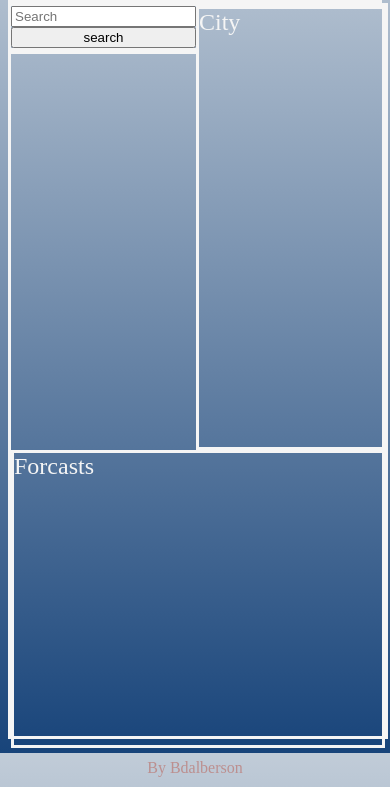
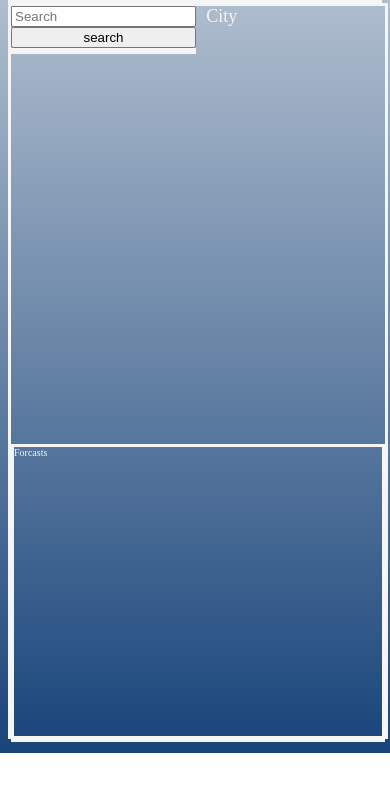
Before and after one commit to bdalberson/weatherforcase, a plain HTML site: page index.html in a window 390 px wide. Shown: the part 91-878 px from the top of the page. After the commit the page ends 844 px from the top, so only its background shows below. Drawn offline with nearby package versions, Linux system fonts and the light colour scheme.

Commit message:
mobile css fixes

```diff
--- a/style.css
+++ b/style.css
@@ -24,23 +24,18 @@ html
     border-style: solid;
     flex:auto;
     display: flex;
-    flex: 1 0 900px;
     flex-direction: row;
     flex-wrap: wrap;
 }
 
 
 .searchBox{
-    border-style: solid;
     font-size: x-large;
     width: 45%;
-    float: left;
     height: 60%;
-    flex: auto;
     display: inline-block;
     margin: auto;
-    flex-direction: column;
-    flex-wrap: wrap;
+
 }
 
 .input-group{
@@ -98,5 +93,39 @@ footer{
     display: flex;
     flex-direction: column;
    flex-wrap: wrap;
-   color: rosybrown;
+   color: black;
 }
+
+@media screen and (max-width: 500px) {
+    .searchBox{
+        font-size: large;
+        width: 45%;
+        height: 60%;
+        display: inline-block;
+        margin: auto;
+
+    }
+    .forcastBox{
+        font-size: x-small;
+        width: 100%;
+        float: right;
+        height: 40%;
+        flex: auto;
+        margin: auto;
+        display: flex;
+        flex-direction: column;
+       flex-wrap: wrap;
+    }
+    .forcastBox ul {
+        width: 15%;
+        display: flex;
+        flex-direction: column;
+       flex-wrap: wrap;
+       color: black;
+    }
+    footer{
+        display : none;
+        visibility : hidden;
+    }
+
+  }
```
